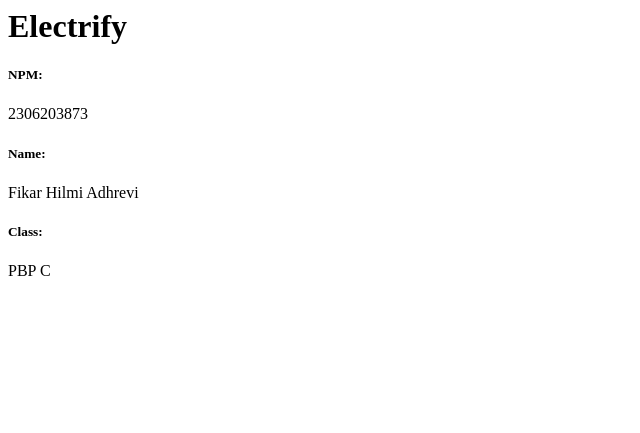
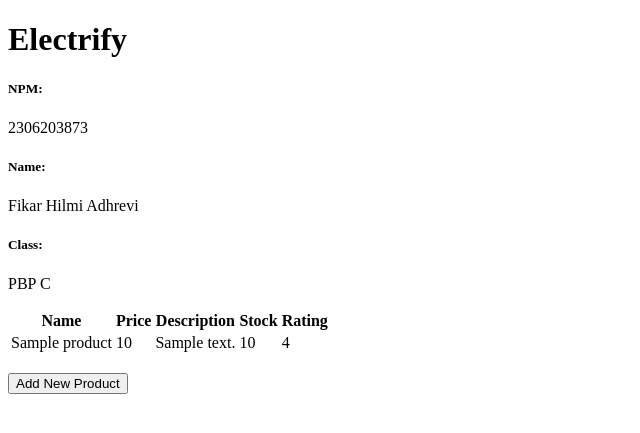
Before and after one commit to fikaradrv/electrify, a Django app: page / in a window 1280 px wide. Shown: the top 433 px of the page, without its empty margins (0-640 px from the left). Run offline with Django 5.2, Linux system fonts and the light colour scheme; tables that the repository leaves empty hold one stand-in row (values such as "Sample post").

Commit message:
feat:added create product entry

```diff
--- a/electrify/settings.py
+++ b/electrify/settings.py
@@ -26,6 +26,7 @@ SECRET_KEY = 'django-insecure-n#z%d_w+ai$5d)$ck#l4!h20ti&%&np&bf=@**yq(n#(-oer=r
 DEBUG = True
 
 ALLOWED_HOSTS = ["localhost", "127.0.0.1", "fikar-hilmi-electrify.pbp.cs.ui.ac.id"]
+CSRF_TRUSTED_ORIGINS = ["http://localhost","http://127.0.0.1","http://fikar-hilmi-electrify.pbp.cs.ui.ac.id", "https://fikar-hilmi-electrify.pbp.cs.ui.ac.id"]
 # Application definition
 
 INSTALLED_APPS = [
@@ -53,7 +54,7 @@ ROOT_URLCONF = 'electrify.urls'
 TEMPLATES = [
     {
         'BACKEND': 'django.template.backends.django.DjangoTemplates',
-        'DIRS': [],
+        'DIRS': [BASE_DIR / 'templates'],
         'APP_DIRS': True,
         'OPTIONS': {
             'context_processors': [
--- a/main/models.py
+++ b/main/models.py
@@ -1,7 +1,9 @@
 from django.db import models
+import uuid
 
 # Create your models here.
 class Product(models.Model):
+    id = models.UUIDField(primary_key=True, default=uuid.uuid4, editable=False)
     name = models.CharField(max_length=255)
     price = models.IntegerField()
     description = models.TextField()
--- a/main/templates/main.html
+++ b/main/templates/main.html
@@ -1,8 +1,44 @@
+{% extends 'base.html' %}
+{% block content %}
 <h1>Electrify</h1>
 
 <h5>NPM: </h5>
 <p>{{ npm }}<p>
-<h5>Name: </h5>
-<p>{{ name }}<p>
-<h5>Class: </h5>
-<p>{{ class }}<p>
+
+<h5>Name:</h5>
+<p>{{ name }}</p>
+
+<h5>Class:</h5>
+<p>{{ class }}</p>
+{% if not product_entries %}
+<p>Belum ada product pada toko ini.</p>
+{% else %}
+<table>
+  <tr>
+    <th>Name</th>
+    <th>Price</th>
+    <th>Description</th>
+    <th>Stock</th>
+    <th>Rating</th>
+  </tr>
+
+  {% comment %} Berikut cara memperlihatkan data mood di bawah baris ini
+  {% endcomment %}
+  {% for product_entry in product_entries %}
+  <tr>
+    <td>{{product_entry.name}}</td>
+    <td>{{product_entry.price}}</td>
+    <td>{{product_entry.description}}</td>
+    <td>{{product_entry.stock}}</td>
+    <td>{{product_entry.rating}}</td>
+  </tr>
+  {% endfor %}
+</table>
+{% endif %}
+
+<br />
+
+<a href="{% url 'main:create_product_entry' %}">
+  <button>Add New Product</button>
+</a>
+{% endblock content %}
--- a/main/urls.py
+++ b/main/urls.py
@@ -1,8 +1,13 @@
 from django.urls import path
-from main.views import show_main
+from main.views import show_main, create_product_entry, show_xml, show_json, show_xml_by_id, show_json_by_id
 
 app_name = 'main'
 
 urlpatterns = [
     path('', show_main, name='show_main'),
+    path('create-product-entry', create_product_entry, name='create_product_entry'),
+    path('xml/', show_xml, name='show_xml'),
+    path('json/', show_json, name='show_json'),
+    path('xml/<str:id>/', show_xml_by_id, name='show_xml_by_id'),
+    path('json/<str:id>/', show_json_by_id, name='show_json_by_id'),
 ]
--- a/main/views.py
+++ b/main/views.py
@@ -1,10 +1,42 @@
-from django.shortcuts import render
+from django.shortcuts import render, redirect
+from main.forms import ProductEntryForm
+from main.models import Product
+from django.http import HttpResponse
+from django.core import serializers
 
 def show_main(request):
+    product_entries = Product.objects.all()
     context = {
         'npm' : '2306203873',
         'name': 'Fikar Hilmi Adhrevi',
-        'class': 'PBP C'
+        'class': 'PBP C',
+        'product_entries' : product_entries
     }
 
     return render(request, "main.html", context)
+
+def create_product_entry(request):
+    form = ProductEntryForm(request.POST or None)
+
+    if form.is_valid() and request.method == "POST":
+        form.save()
+        return redirect('main:show_main')
+
+    context = {'form': form}
+    return render(request, "create_product_entry.html", context)
+
+def show_xml(request):
+    data = Product.objects.all()
+    return HttpResponse(serializers.serialize("xml", data), content_type="application/xml")
+
+def show_json(request):
+    data = Product.objects.all()
+    return HttpResponse(serializers.serialize("json", data), content_type="application/json")
+
+def show_xml_by_id(request, id):
+    data = Product.objects.filter(pk=id)
+    return HttpResponse(serializers.serialize("xml", data), content_type="application/xml")
+
+def show_json_by_id(request, id):
+    data = Product.objects.filter(pk=id)
+    return HttpResponse(serializers.serialize("json", data), content_type="application/json")
--- /dev/null
+++ b/templates/base.html
@@ -0,0 +1,13 @@
+{% load static %}
+<!DOCTYPE html>
+<html lang="en">
+  <head>
+    <meta charset="UTF-8" />
+    <meta name="viewport" content="width=device-width, initial-scale=1.0" />
+    {% block meta %} {% endblock meta %}
+  </head>
+
+  <body>
+    {% block content %} {% endblock content %}
+  </body>
+</html>
```
Also changed, not shown: main/forms.py (added, +7 -0 lines), main/templates/create_product_entry.html (added, +18 -0 lines), .github/workflows/deploy.yml (added), main/migrations/0002_alter_product_id.py (added).
